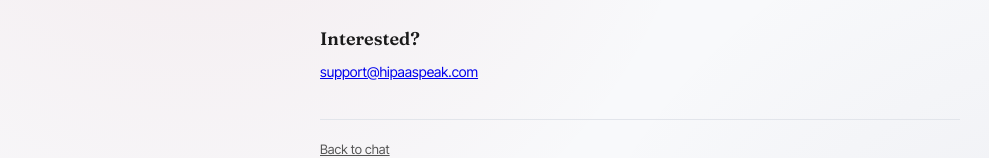
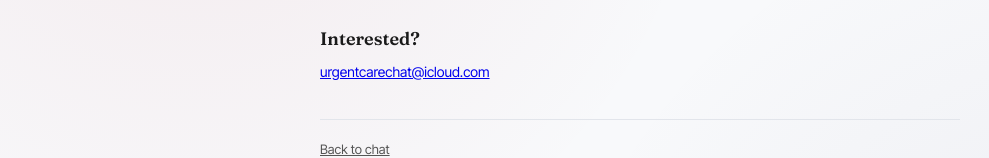
Before and after one commit to abhilashbuch-rgb/urgentcarechat, a Next.js app: page /partners in a window 1280 px wide. Shown: the part 264-422 px from the top of the page, without its empty margins (0-989 px from the left). Built offline with nearby package versions, Linux system fonts and the light colour scheme.

Commit message:
Use urgentcarechat@icloud.com as the /partners contact address
Swaps the white-label inquiry mailto to the dedicated iCloud address.

```diff
--- a/app/partners/page.tsx
+++ b/app/partners/page.tsx
@@ -33,8 +33,8 @@ export default function PartnersPage() {
         <section className="legal-section">
           <h2>Interested?</h2>
           <p>
-            <a href="mailto:support@hipaaspeak.com?subject=White-label%20inquiry">
-              support@hipaaspeak.com
+            <a href="mailto:urgentcarechat@icloud.com?subject=White-label%20inquiry">
+              urgentcarechat@icloud.com
             </a>
           </p>
         </section>
```
